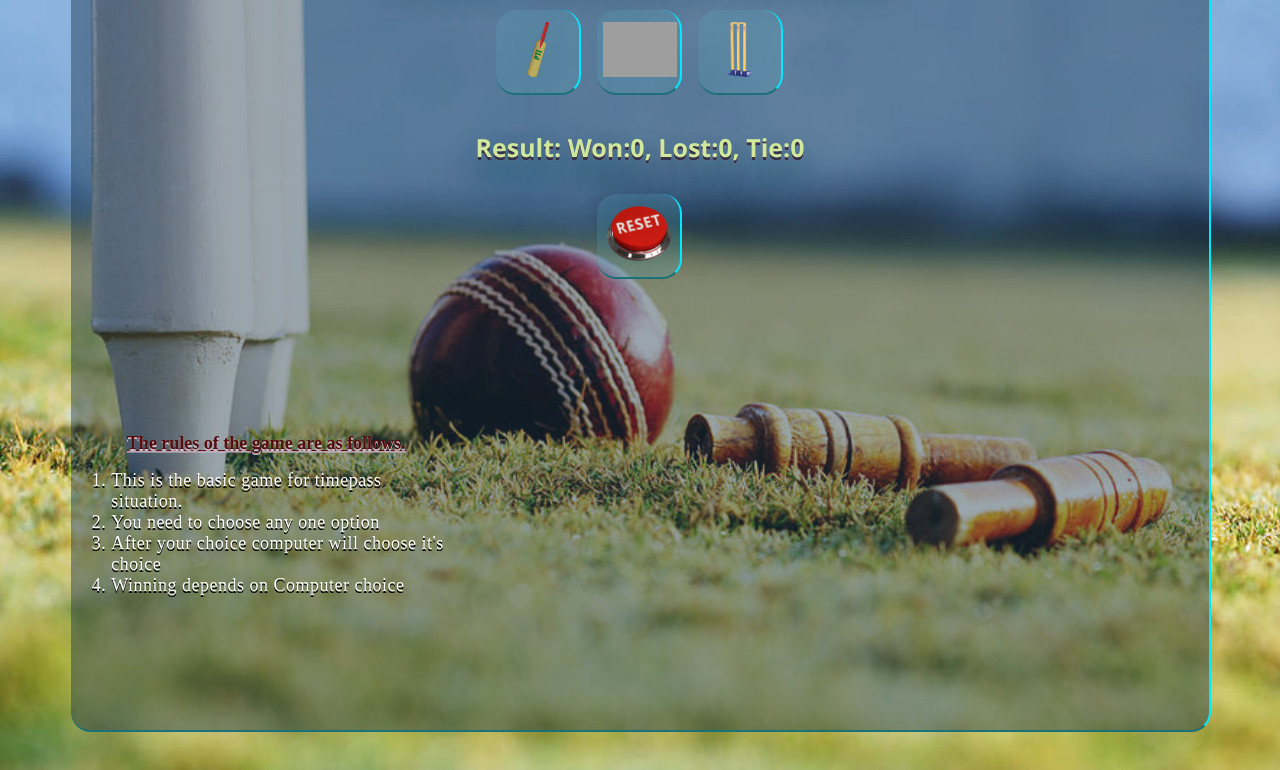
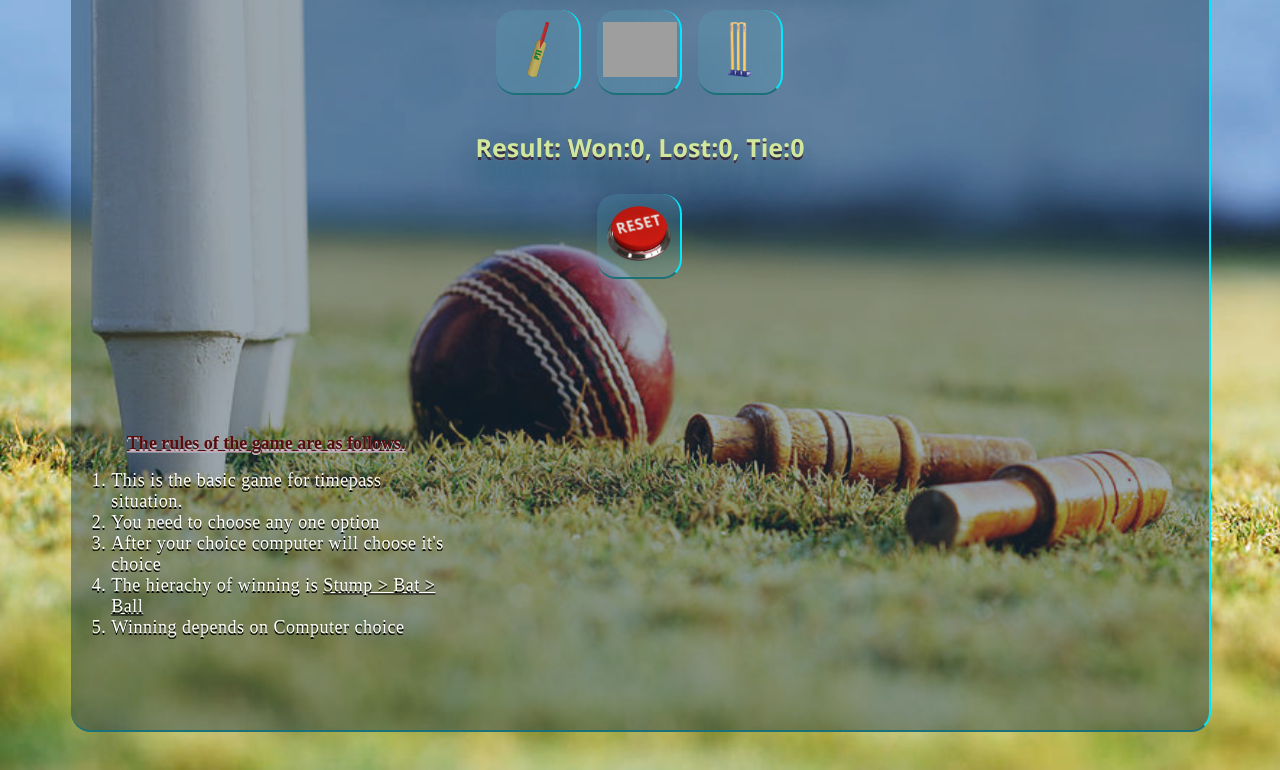
Before and after one commit to adityakhajone/Cricket_Game, a plain HTML site: page index.html in a window 1280 px wide. Shown: the part 97-867 px from the top of the page. Drawn offline with Linux system fonts and the light colour scheme; grey boxes are pictures that could not be loaded.

Commit message:
Update index.html

```diff
--- a/index.html
+++ b/index.html
@@ -26,6 +26,7 @@
   <li>This is the basic game for timepass situation.</li>
   <li>You need to choose any one option</li>
   <li>After your choice computer will choose it's choice</li>
+  <li>The hierachy of winning is <u>Stump > Bat > Ball</u></li>
   <li>Winning depends on Computer choice </li>
 </ol>
 
```
